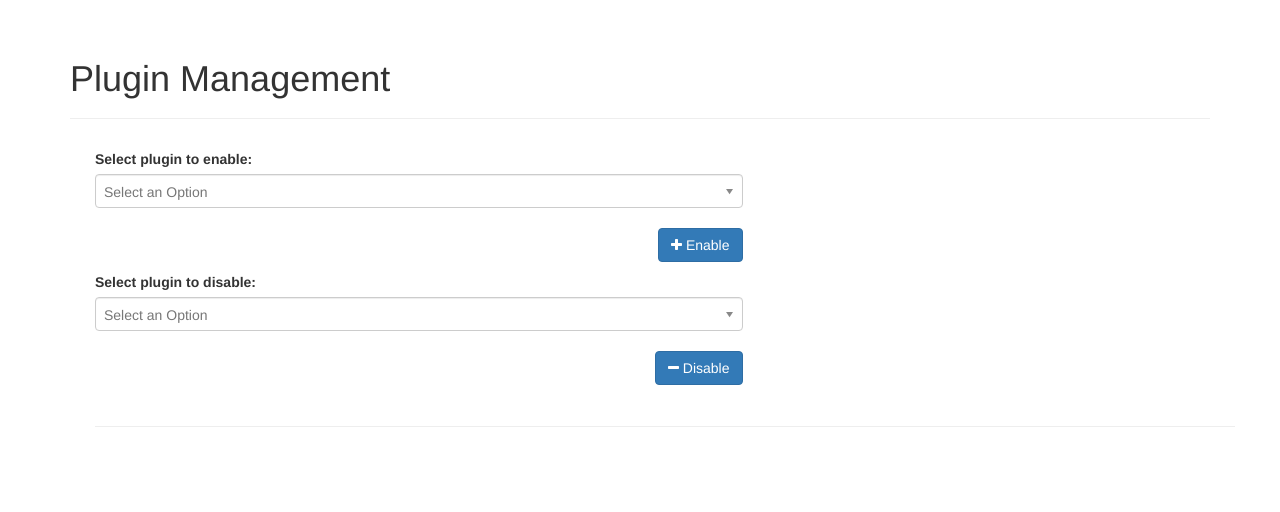
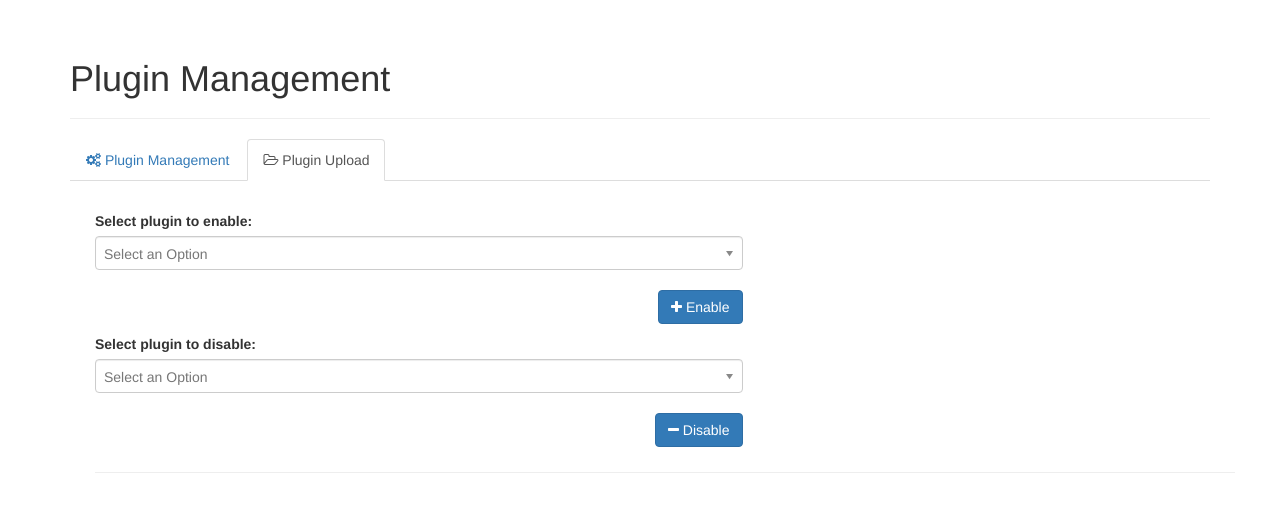
Before and after one commit to evert-platform/evertbase, a Flask app: template app/templates/plugins.html in a window 1280 px wide. Shown: the part 51-563 px from the top of the page. Run offline with Flask 2, Linux system fonts and the light colour scheme; the template is opened without the code that fills it: values that come from a table or form of the project are taken from there, others are empty; parts of the project's set-up code (start-up, migrations or seed data) failed here and were passed over; some libraries are stand-ins or nearby versions.

Commit message:
Added the upload tab for the Plugins

```diff
--- a/app/static/javascript/custom/plugins.js
+++ b/app/static/javascript/custom/plugins.js
@@ -7,7 +7,9 @@ var controller = (function () {
 
     DOMStrings = {
         pluginEnabled:'select#select_enabled' ,
-        pluginDisabled: 'select#select_disabled'
+        pluginDisabled: 'select#select_disabled',
+        pluginUploadTab: 'li#upload',
+        pluginToggleTab: 'li#toggle'
     };
 
     DOMButtons = {
@@ -24,12 +26,6 @@ var controller = (function () {
     //     $($enabled_select.parent()).attr('disabled', true);
     //     $($disable_button).attr('disabled', true);
     // }
-
-    var $toggle = $('li#toggle');
-    var $upload = $('li#upload');
-    $($toggle).addClass('active');
-    $('div#plugins_toggle').show();
-    $('div#plugins_upload').hide();
 
     function reload_server() {
       // Reload Server
@@ -68,6 +64,23 @@ var controller = (function () {
                 UIController.updateSelect($disabledplugin, data.pluginDisabled);
                 UIController.updateSelect($enabledplugin, data.pluginEnabled);
             });
+        })
+
+        //Event listeners for UI interfacing
+        //Event listener for Plugin management tab
+        $(DOMStrings.pluginToggleTab).on('click',function () {
+            $(this).addClass('active');
+            $(DOMStrings.pluginUploadTab).removeClass('active');
+            $(DOMStrings.pluginToggleTab).show();
+            $(DOMStrings.pluginUploadTab).hide();
+        })
+
+        //Event listener for Plugin Upload Tab
+        $(DOMStrings.pluginUploadTab).on('click',function () {
+            $(this).addClass('active');
+            $(DOMStrings.pluginToggleTab).removeClass('active');
+            $(DOMStrings.pluginToggleTab).hide();
+            $(DOMStrings.pluginUploadTab).show();
         })
     };
 
@@ -127,12 +140,6 @@ var UIController = (function () {
 
 })();
 
-    // var $disabled_select = $('select#select_disabled').children('option');
-    // var $enabled_select = $('select#select_enabled').children('option');
-    //
-    // var $enable_button = $('input#enable');
-    // var $disable_button = $('input#disable');
-
     // if ($disabled_select.html() == 'All plugins enabled'){
     //     $($disabled_select.parent()).attr('disabled', true);
     //     $($enable_button).attr('disabled', true);
@@ -162,28 +169,7 @@ var UIController = (function () {
     // })
     // });
 
-    // $(function() {
-    //   $('input#enable').on('click', function() {
-    //     $.getJSON('/_enable_plugin', {
-    //       enableplugins: $('select[id="select_disabled"]').val()
-    //     }, function(data) {
-    //         $.notify('Plugin enabled', 'success',
-    //             {position: 'top-center'})
-    //     });
-    //     return false;
-    //   });
-    // });
-    //
-    // $(function() {
-    //   $('input#disable').on('click', function() {
-    //     $.getJSON('/_disable_plugin', {
-    //       disableplugins: $('select[id="select_enabled"]').val()
-    //     }, function(data) {
-    //     });
-    //     return false;
-    //   });
-    // });
-    //
+
     // $(function() {
     //   $('input#plugin_submit').on('click', function() {
     //     event.preventDefault();
--- a/app/templates/plugins.html
+++ b/app/templates/plugins.html
@@ -12,6 +12,16 @@
     <div class="page-header">
         <h1>Plugin Management</h1>
     </div>
+
+    <ul class="nav nav-tabs">
+        <li id="toggle">
+            <a href="#" ><i class="fa fa-cogs" aria-hidden="true"></i> Plugin Management</a>
+        </li>
+         <li id="upload" class="active"><a href="#"><i class="fa fa-folder-open-o" aria-hidden="true"></i>
+            Plugin Upload</a>
+         </li>
+    </ul>
+    <br>
 
     <div class="container col-md-12 col-lg-12 col-sm-12" id="plugins_toggle">
         <div class="form-group col-md-7 col-sm-7 col-lg-7">
@@ -33,15 +43,25 @@
             </div>
 
         </div>
-        <div class="container form-group col-md-7 col-sm-7 col-lg-7">
 
-
-
-
-
-        </div>
         <br class="container col-md-12 col-lg-12 col-sm-12">
         <hr class="container col-md-12 col-lg-12 col-sm-12">
 
     </div>
+
+
+    <div id="plugins_upload" hidden="hidden">
+        <div  id="uploadplugin">
+            <p>
+                Upload plugin folder to Evert
+            </p>
+        </div>
+
+        <form action="/_dataopen" class="dropzone" id="dataupload">
+          <div class="fallback">
+             <input name="file" type="file" multiple />
+          </div>
+        </form>
+    </div>
+
 {% endblock %}
```
